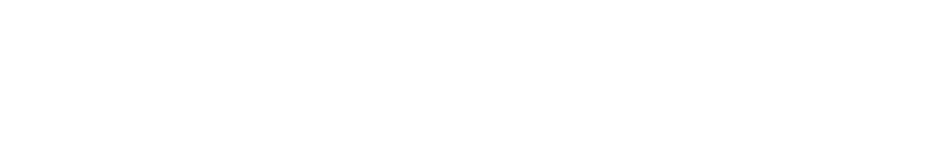
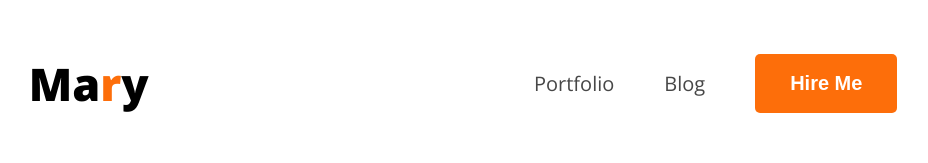
Before and after one commit to mashfikur/developer_portfolio, a plain HTML site: page index.html in a window 1280 px wide. Shown: the whole page, without its empty margins (152-1080 px from the left). Drawn offline with nearby package versions, Linux system fonts and the light colour scheme.

Commit message:
navbar added

```diff
--- a/index.html
+++ b/index.html
@@ -3,9 +3,27 @@
 <head>
     <meta charset="UTF-8">
     <meta name="viewport" content="width=device-width, initial-scale=1.0">
+    <link rel="stylesheet" href="styles/style.css">
     <title>Developer Portfolio</title>
 </head>
 <body>
+    <header>
+        <nav>
+            <h3>Ma<span>r</span>y</h3>
+            <ul>
+                <li><a href="#">Portfolio</a></li>
+                <li><a href="#">Blog</a></li>
+                <li><button class="btn-primary">Hire Me</button></li>
+            </ul>
+        </nav>
+    </header>
 
+    <main>
+
+    </main>
+
+    <footer>
+
+    </footer>
 </body>
 </html>
--- /dev/null
+++ b/styles/style.css
@@ -0,0 +1,49 @@
+@import url('https://fonts.googleapis.com/css2?family=Open+Sans:wght@400;700;800&display=swap');
+
+body{
+    font-family: 'Open Sans', sans-serif;
+}
+
+
+
+nav{
+    display: flex;
+    align-items: center;
+    justify-content: space-around;
+}
+
+nav h3{
+    font-weight: 800;
+    font-size: 45px;
+}
+
+.btn-primary{
+    padding: 18px 35px;
+    font-weight: 700;
+    background-color: #FD6E0A;
+    color: white;
+    border: none;
+    font-size: 20px;
+    border-radius: 5px;
+}
+
+nav span{
+    color: #FD6E0A;
+}
+
+nav>ul{
+    display: flex;
+    align-items: center;
+
+}
+
+nav li{
+    margin-right: 50px;
+    list-style: none;
+}
+
+nav ul li a{
+    text-decoration: none;
+    color: #474747;
+    font-size: 20px;
+}
```
